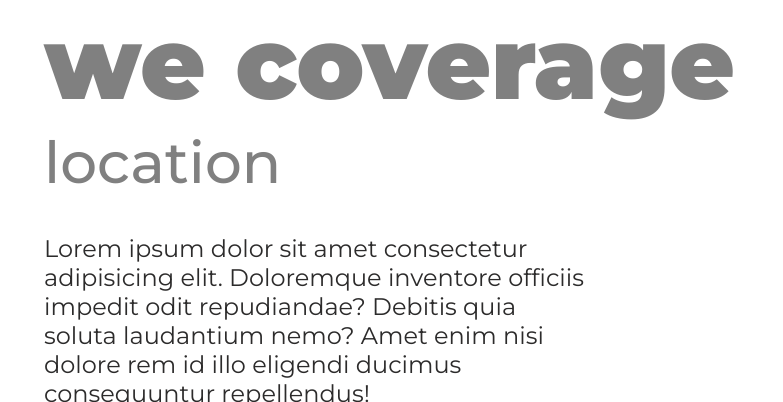
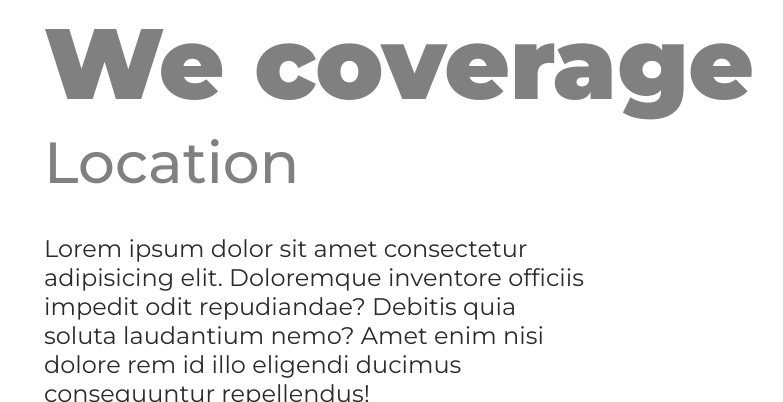
Before and after one commit to DeividLahasse/project-03, a plain HTML site: page index.html in a window 1280 px wide. Shown: the part 731-1133 px from the top of the page, without its empty margins (26-809 px from the left). Drawn offline with Linux system fonts and the light colour scheme.

Commit message:
Update index.html
atualização no H1 e H2

```diff
--- a/index.html
+++ b/index.html
@@ -25,8 +25,8 @@
       <img src="20945441.jpg" alt="local" />
 
       <section>
-        <h1>we coverage</h1>
-        <h2>location</h2>
+        <h1>We coverage</h1>
+        <h2>Location</h2>
         <p>
           Lorem ipsum dolor sit amet consectetur adipisicing elit. Doloremque
           inventore officiis impedit odit repudiandae? Debitis quia soluta
```
